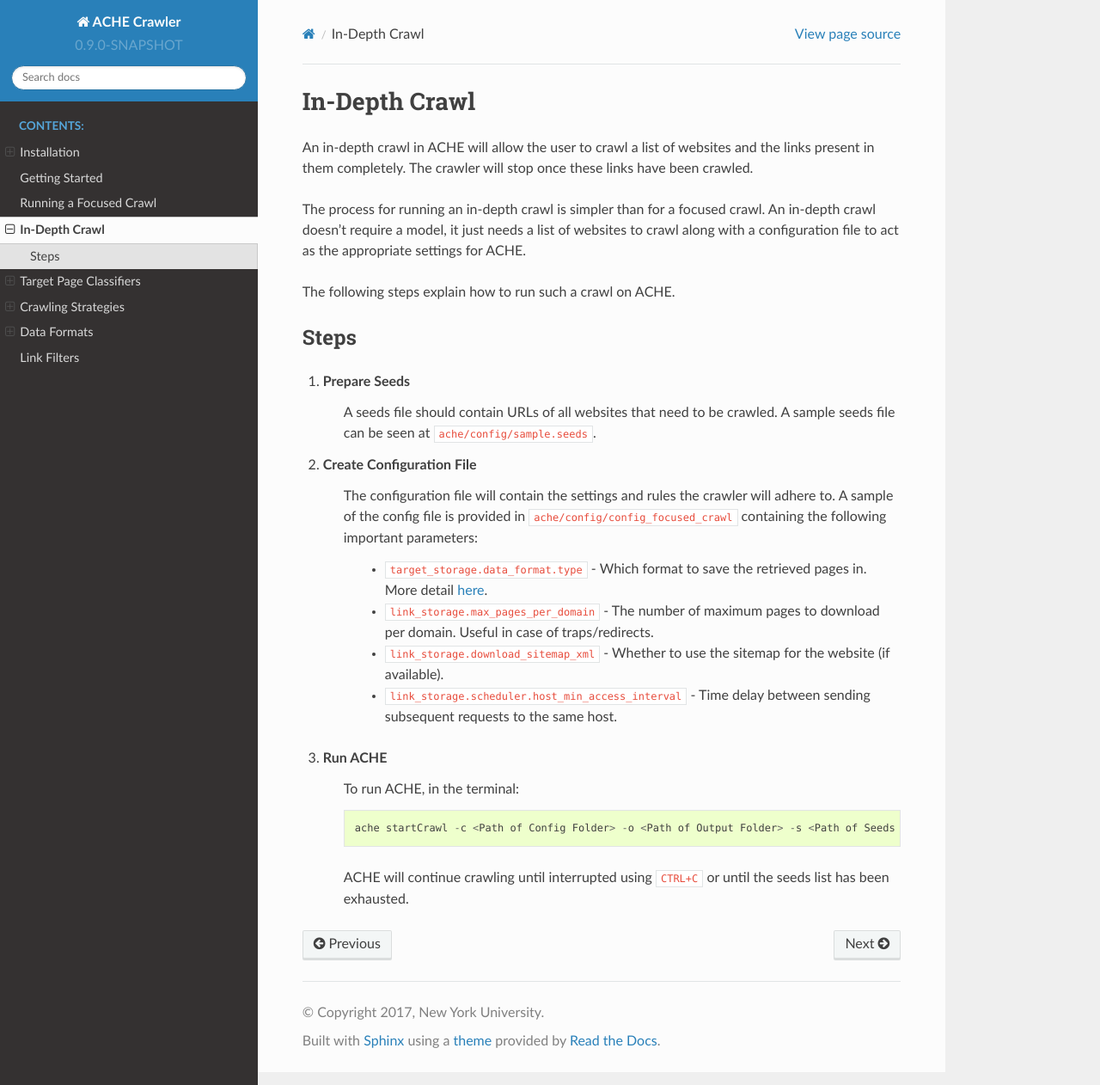
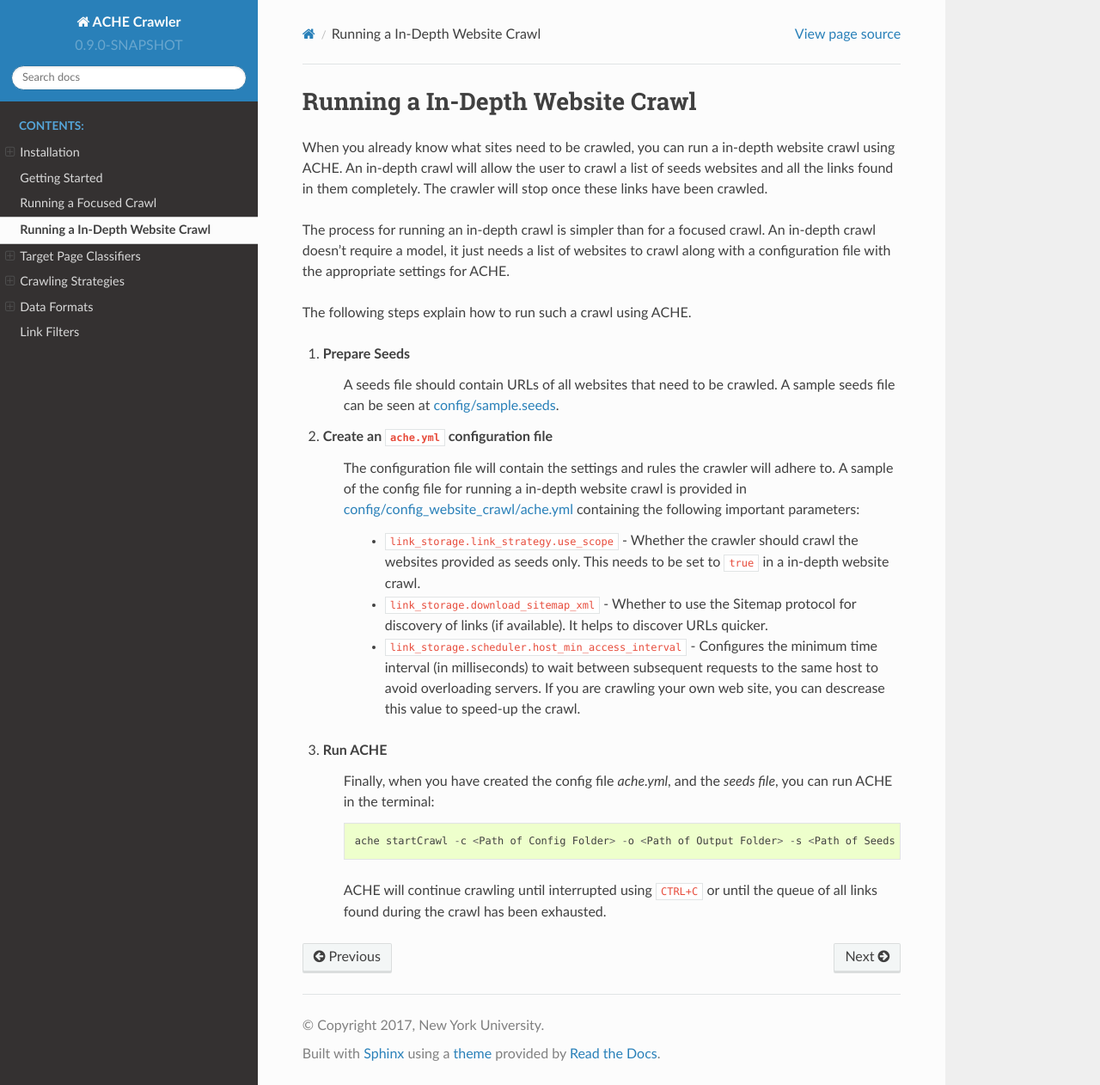
Before and after one commit to VIDA-NYU/ache, a Sphinx documentation site: the page built from docs/inDepth-crawl.rst, in a window 1280 px wide and 1262 px high. Shown: the whole window at 86% size. Built offline with Sphinx 7.4.7 and the Read the Docs theme 2.0.0, drawn with Linux system fonts in a browser that asks for light colours; pages that are not in the unit, such as notebooks, are missing from menus.

Commit message:
Pass in in-depth website crawl tutorial

```diff
--- a/docs/inDepth-crawl.rst
+++ b/docs/inDepth-crawl.rst
@@ -1,32 +1,27 @@
-In-Depth Crawl
-##############
+Running a In-Depth Website Crawl
+################################
 
-An in-depth crawl in ACHE will allow the user to crawl a list of websites and the links present in them completely. The crawler will stop once these links have been crawled.
+When you already know what sites need to be crawled, you can run a in-depth website crawl using ACHE. An in-depth crawl will allow the user to crawl a list of seeds websites and all the links found in them completely. The crawler will stop once these links have been crawled.
 
-The process for running an in-depth crawl is simpler than for a focused crawl. An in-depth crawl doesn't require a model, it just needs a list of websites to crawl along with a configuration file to act as the appropriate settings for ACHE.
+The process for running an in-depth crawl is simpler than for a focused crawl. An in-depth crawl doesn't require a model, it just needs a list of websites to crawl along with a configuration file with the appropriate settings for ACHE.
 
-The following steps explain how to run such a crawl on ACHE.
+The following steps explain how to run such a crawl using ACHE.
 
+#. Prepare Seeds
+    A seeds file should contain URLs of all websites that need to be crawled. A sample seeds file can be seen at `config/sample.seeds <https://github.com/ViDA-NYU/ache/blob/master/config/sample.seeds>`_.
 
-Steps
------
-#. Prepare Seeds
-    A seeds file should contain URLs of all websites that need to be crawled. A sample seeds file can be seen at ``ache/config/sample.seeds``.
+#. Create an ``ache.yml`` configuration file
+    The configuration file will contain the settings and rules the crawler will adhere to. A sample of the config file for running a in-depth website crawl is provided in `config/config_website_crawl/ache.yml <https://github.com/ViDA-NYU/ache/blob/master/config/config_website_crawl/ache.yml>`_ containing the following important parameters:
 
-#. Create Configuration File
-    The configuration file will contain the settings and rules the crawler will adhere to. A sample of the config file is provided in ``ache/config/config_focused_crawl`` containing the following important parameters:
+        * ``link_storage.link_strategy.use_scope`` - Whether the crawler should crawl the websites provided as seeds only. This needs to be set to ``true`` in a in-depth website crawl.
 
-        * ``target_storage.data_format.type`` - Which format to save the retrieved pages in. More detail :ref:`here <dataformat-filesystem>`.
+        * ``link_storage.download_sitemap_xml`` - Whether to use the Sitemap protocol for discovery of links (if available). It helps to discover URLs quicker.
 
-        * ``link_storage.max_pages_per_domain`` - The number of maximum pages to download per domain. Useful in case of traps/redirects.
-
-        * ``link_storage.download_sitemap_xml`` - Whether to use the sitemap for the website (if available).
-
-        * ``link_storage.scheduler.host_min_access_interval`` - Time delay between sending subsequent requests to the same host.
+        * ``link_storage.scheduler.host_min_access_interval`` - Configures the minimum time interval (in milliseconds) to wait between subsequent requests to the same host to avoid overloading servers. If you are crawling your own web site, you can descrease this value to speed-up the crawl.
 
 #. Run ACHE
-        To run ACHE, in the terminal::
+        Finally, when you have created the config file *ache.yml*, and the *seeds file*, you can run ACHE in the terminal::
 
             ache startCrawl -c <Path of Config Folder> -o <Path of Output Folder> -s <Path of Seeds File>
 
-        ACHE will continue crawling until interrupted using ``CTRL+C`` or until the seeds list has been exhausted.
+        ACHE will continue crawling until interrupted using ``CTRL+C`` or until the queue of all links found during the crawl has been exhausted.
```
